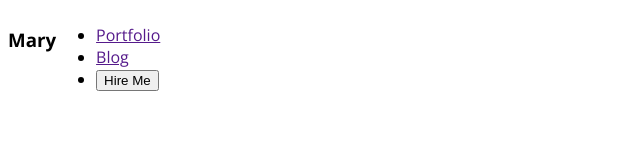
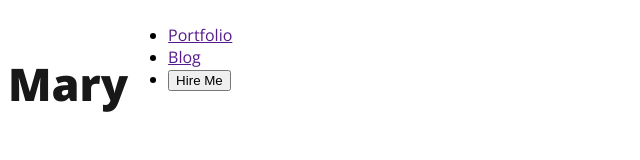
Before and after one commit to Haider3966/webdeveloper-portfolio, a plain HTML site: page index.html in a window 1280 px wide. Shown: the whole page, without its empty margins (0-640 px from the left). Drawn offline with nearby package versions, Linux system fonts and the light colour scheme.

Commit message:
added the index.html file

```diff
--- a/index.html
+++ b/index.html
@@ -13,7 +13,7 @@
 <body>
     <head>
        <nav>
-        <h3>Mary</h3>
+        <h3 class="nav-titile">Mary</h3>
         <ul>
               <li><a href="">Portfolio</a></li>
               <li><a href="">Blog</a></li>
--- a/styles/portfolio.css
+++ b/styles/portfolio.css
@@ -11,3 +11,9 @@ body {
 nav{
     display : flex;
 }
+.nav-titile {
+  color: #181818;
+  font-size: 45px;
+  font-weight: 800;
+
+}
```
